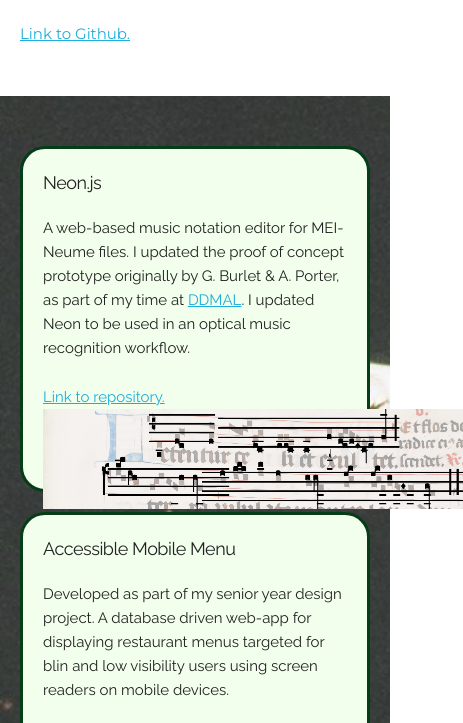
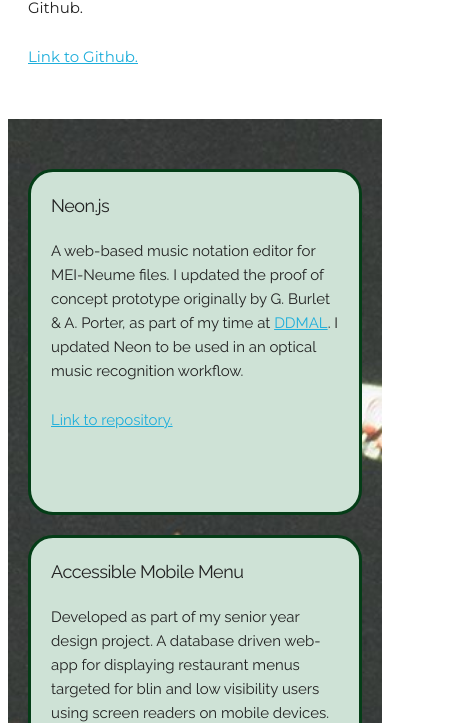
Before and after one commit to ATranimal/atranimal.github.io, a plain HTML site: page index.html in a window 390 px wide. Shown: the part 121-844 px from the top of the page, 463 px wide, since content can reach past the window. Drawn offline with Linux system fonts and the light colour scheme.

Commit message:
Fixed images / css

```diff
--- a/css/style.css
+++ b/css/style.css
@@ -1,5 +1,5 @@
 #box {
-    background-color:rgb(242, 255, 236);
+    background-color: #CEE2D6;
 
     border-radius: 25px;
     border: 3px solid rgb(4, 61, 23);
@@ -28,3 +28,9 @@
 	display:none;
 	color:#fff;
 }
+
+@media(max-width: 1200px) {
+    img {
+        display: none;
+    }
+}
--- a/index.html
+++ b/index.html
@@ -21,11 +21,9 @@
   –––––––––––––––––––––––––––––––––––––––––––––––––– -->
 
   <script src="js/jquery.js" type="text/javascript"></script>
-  <script src="js/imagepreview.js" type="text/javascript"></script>
 
   <!-- CSS
   –––––––––––––––––––––––––––––––––––––––––––––––––– -->
-  <link rel="stylesheet" href="css/normalize.css">
   <link rel="stylesheet" href="css/skeleton.css">
   <link rel="stylesheet" href="css/style.css">
 
```
